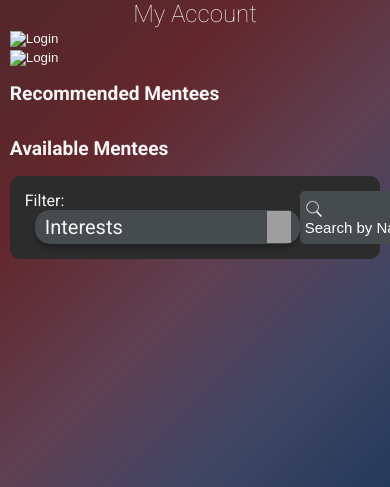
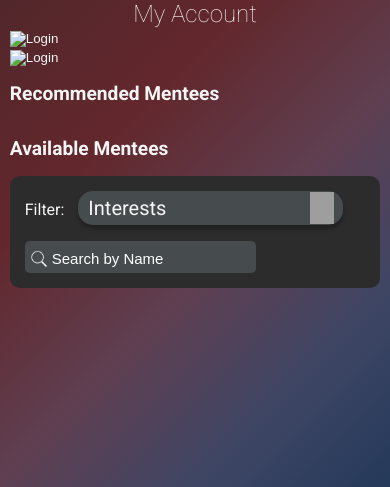
Before and after one commit to adamuremek/mentorship-program, a Django app: template mentorship_program_project/mentorship_program_app/templates/dashboard/dashboard.html in a window 390 px wide; the page is wider, and only the part inside the window is pictured. Shown: the part 51-538 px from the top of that part. Run offline with Django 5.2, Linux system fonts and the light colour scheme; the template is opened without the code that fills it, so the values that code supplies are empty; grey boxes are pictures that could not be loaded.

Commit message:
better support for small mobile screens

```diff
--- a/mentorship_program_project/mentorship_program_app/static/css/dashboard.css
+++ b/mentorship_program_project/mentorship_program_app/static/css/dashboard.css
@@ -178,7 +178,31 @@ h1 {
 
 @media screen and (max-width: 1150px) {
     .recommended-cards,
-    .available-cards  {
+    .available-cards {
         grid-template-columns: repeat(2, 1fr);
     }
 }
+
+@media screen and (max-width: 420px) {
+    .recommended-cards,
+    .available-cards {
+        grid-template-columns: 1fr;
+    }
+}
+
+@media screen and (max-width: 620px) {
+    .available-filters {
+        flex-direction: row;
+        flex-wrap: wrap;
+    }
+
+    .available-interests-filter {
+        flex-basis: 100%;
+        /* force wrap at this size */
+        margin-bottom: 1em;
+    }
+
+    .available-search-name {
+        margin-left: unset;
+    }
+}
```
